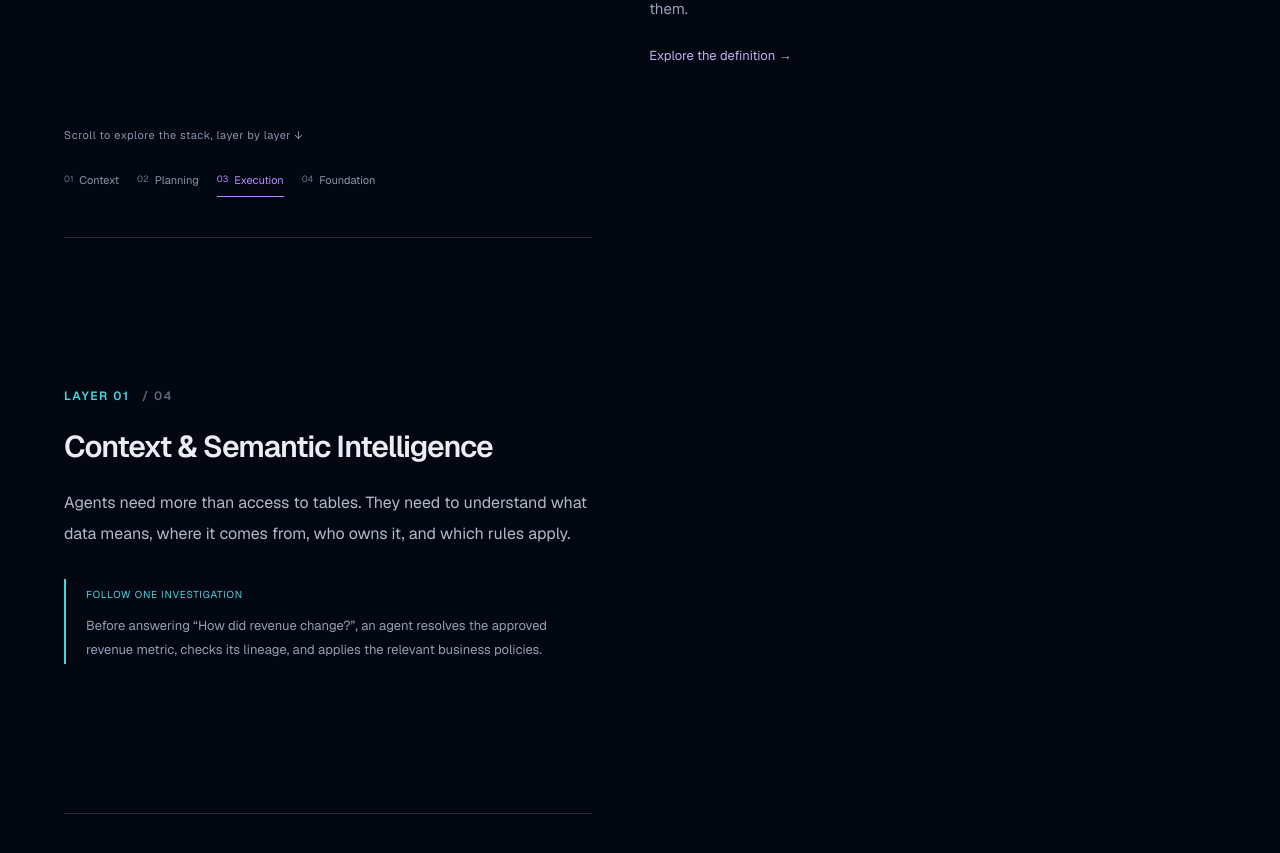
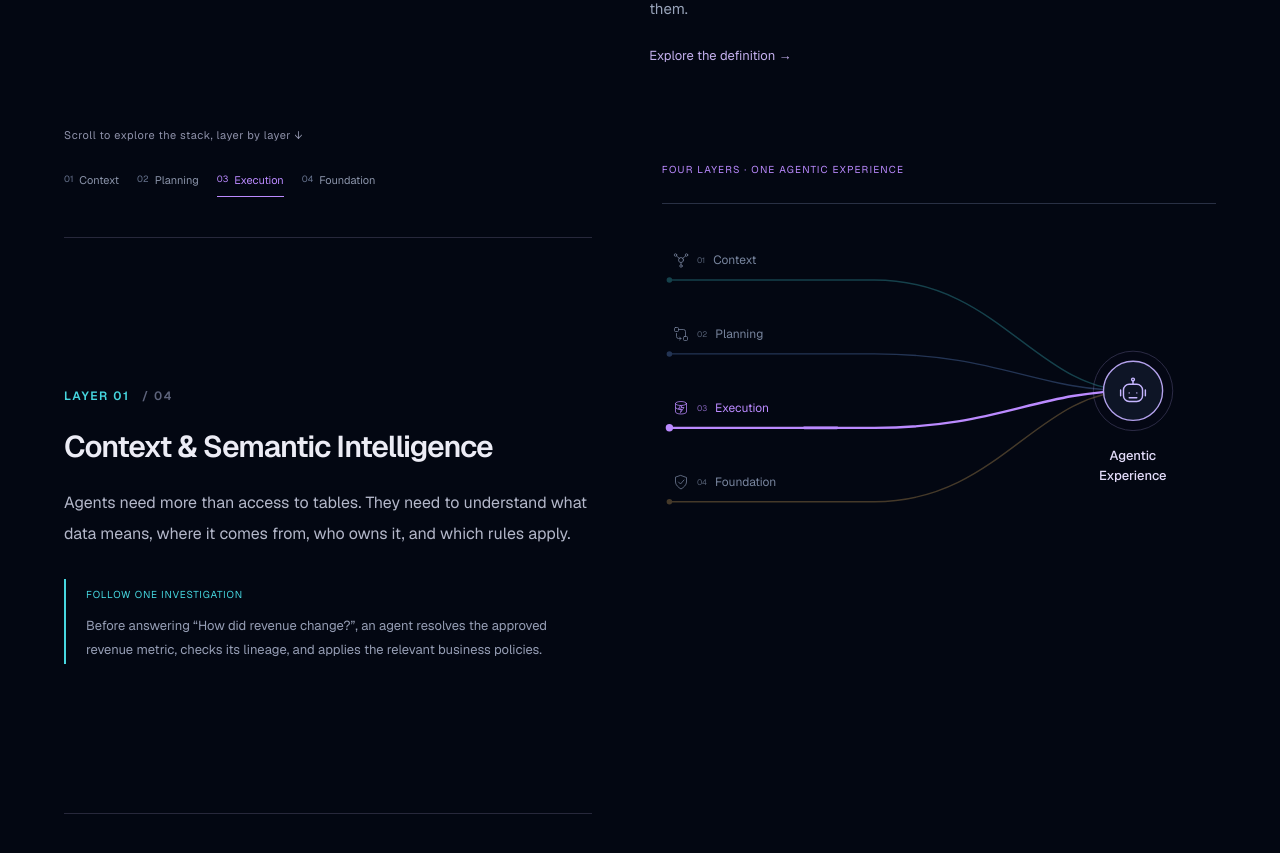
Before and after one commit to Datus-ai/agentic-data-stack-website, a Next.js app: page / in a window 1280 px wide. Shown: the part 1120-1973 px from the top of the page. Built offline with nearby package versions, Linux system fonts and the light colour scheme.

Commit message:
Unify four layer inputs into Agentic Experience convergence

```diff
--- a/app/globals.css
+++ b/app/globals.css
@@ -320,7 +320,7 @@ a, button, input, summary { -webkit-tap-highlight-color: transparent; }
 .layer-example { margin-top:30px; border-left:2px solid var(--layer-color); padding:2px 0 2px 20px; }
 .layer-example > span { font-size:10px; letter-spacing:.08em; color:var(--layer-color); }
 .layer-example p { font-size:13px; color:#969eb5; line-height:1.85; margin:9px 0 0; }
-.architecture-story-stage { position:sticky; top:120px; padding-top:65px; }
+.architecture-story-stage { position:sticky; top:100px; padding-top:35px; }
 .architecture-layer-nav { display:flex; flex-wrap:wrap; gap:8px 18px; margin:0 0 20px; padding-bottom:20px; }
 .architecture-layer-nav a { display:flex; gap:6px; align-items:center; padding:8px 0; color:#8b94aa; font-size:11px; border-bottom:1px solid transparent; transition:color .2s,border-color .2s; }
 .architecture-layer-nav a > span:first-child { font-size:9px; color:#68748f; }
@@ -328,28 +328,38 @@ a, button, input, summary { -webkit-tap-highlight-color: transparent; }
 .architecture-layer-nav a[aria-current="step"] { color:var(--layer-color); border-bottom-color:var(--layer-color); }
 .architecture-layer-nav a[aria-current="step"] > span { color:var(--layer-color); }
 .layer-convergence { margin:0; color:var(--layer-color); }
-.layer-visual-heading { padding-bottom:20px; border-bottom:1px solid #293044; }
+.layer-visual-heading { padding-bottom:16px; border-bottom:1px solid #293044; }
 .layer-visual-heading > span { display:block; font-size:10px; letter-spacing:.12em; margin-bottom:10px; }
 .layer-visual-heading > strong { font-size:22px; font-weight:500; letter-spacing:-.02em; color:#edeff7; }
-.layer-stream-canvas { position:relative; width:100%; aspect-ratio:600 / 440; margin-top:28px; }
+.layer-stream-canvas { position:relative; width:100%; aspect-ratio:600 / 360; margin-top:16px; }
 .layer-stream-lines { display:block; width:100%; height:100%; overflow:visible; color:var(--layer-color); }
-.layer-stream-track { stroke:var(--layer-color); stroke-width:2; opacity:.45; }
-.layer-stream-pulse { stroke:var(--layer-color); stroke-width:3; stroke-linecap:round; stroke-dasharray:7 93; animation:layer-converge 4.5s linear infinite; }
-.layer-stream-halo { fill:color-mix(in srgb,var(--layer-color) 5%,transparent); stroke:var(--layer-color); stroke-width:1; opacity:.25; }
-.layer-stream-core { fill:#0e1526; stroke:var(--layer-color); stroke-width:1.5; }
+.layer-source-ray { color:var(--source-color); opacity:.28; transition:opacity .4s; }
+.layer-source-ray.is-active { opacity:1; }
+.layer-stream-track { stroke:var(--source-color); stroke-width:1.5; }
+.layer-source-ray.is-active .layer-stream-track { stroke-width:2.5; }
+.layer-stream-pulse { stroke:var(--source-color); stroke-width:3; stroke-linecap:round; stroke-dasharray:7 93; animation:layer-converge 4.5s linear infinite; opacity:0; }
+.layer-source-ray.is-active .layer-stream-pulse { opacity:1; }
+.layer-stream-halo { fill:#a394f00c; stroke:#b4a2ed; stroke-width:1; opacity:.25; }
+.layer-stream-core { fill:#0e1526; stroke:#b4a2ed; stroke-width:1.5; }
 .layer-stream-labels { list-style:none; padding:0; margin:0; }
-.layer-stream-labels li { position:absolute; left:2%; transform:translateY(calc(-100% - 9px)); width:65%; font-size:11px; color:#c4ccdc; white-space:nowrap; }
-.layer-stream-labels li > span { font-size:8px; color:var(--layer-color); opacity:.7; margin-right:10px; }
-.layer-stream-symbol { position:absolute; left:90%; top:46.59%; transform:translate(-50%,-50%); width:5.5%; }
+.layer-stream-labels li { position:absolute; left:2%; transform:translateY(calc(-100% - 11px)); width:65%; display:flex; align-items:center; gap:8px; font-size:12px; color:#78859e; transition:color .4s; }
+.layer-stream-labels li.is-active { color:var(--source-color); }
+.layer-stream-labels li > svg { width:16px; height:16px; flex-shrink:0; }
+.layer-stream-labels li > span { font-size:8px; opacity:.7; }
+.layer-stream-symbol { position:absolute; left:85%; top:51.39%; transform:translate(-50%,-50%); width:5.5%; color:#c6b6ff; }
 .layer-stream-symbol svg { width:100%; display:block; }
-.layer-stream-result { position:absolute; left:67%; top:63%; width:33%; font-size:11px; line-height:1.7; text-align:center; color:var(--layer-color); }
-.layer-convergence figcaption { font-size:10px; line-height:1.8; color:#727e98; border-top:1px solid #252c3e; padding-top:16px; }
-.architecture-topic-panel { animation:layer-node-enter .4s ease both; }
+.layer-stream-result { position:absolute; left:70%; top:68%; width:30%; font-size:13px; line-height:1.5; text-align:center; color:#e3dcfa; font-weight:500; }
+.layer-capabilities { padding-top:20px; border-top:1px solid #293044; animation:layer-node-enter .35s ease both; }
+.layer-capabilities-eyebrow { display:block; color:var(--layer-color); font-size:9px; letter-spacing:.12em; }
+.layer-capabilities > strong { display:block; font-size:15px; color:#dce1ee; margin-top:9px; font-weight:500; line-height:1.5; }
+.layer-capabilities ul { display:grid; grid-template-columns:1fr 1fr; gap:10px 16px; padding:0; margin:18px 0 0; list-style:none; }
+.layer-capabilities li { font-size:11px; color:#a9b5cc; line-height:1.6; display:flex; align-items:baseline; gap:9px; }
+.layer-capabilities li::before { content:""; width:4px; height:4px; flex-shrink:0; border-radius:50%; background:var(--layer-color); }
 @keyframes layer-converge { from { stroke-dashoffset:100; } to { stroke-dashoffset:0; } }
 .layer-mobile-visual { display:none; }
 @keyframes layer-node-enter { from { opacity:0; transform:translateY(7px); } to { opacity:1; transform:none; } }
 @media(min-width:761px) and (max-height:760px) { .architecture-story-stage { top:90px; padding-top:25px; } }
 @media(max-width:950px) { .architecture-story { gap:32px; } .architecture-step h3 { font-size:26px; } .layer-stream-labels li { font-size:10px; } }
 @media(max-width:760px) { .architecture-story { display:block; margin-top:40px; } .architecture-story-stage { display:none; } .architecture-step { min-height:auto; padding:38px 0; } .architecture-step h3 { font-size:25px; } .layer-explanation { font-size:15px; } .layer-mobile-visual { display:block; margin-top:35px; } .layer-visual-heading { display:none; } .layer-stream-labels li { font-size:10px; } .layer-stream-labels li > span { margin-right:6px; } .layer-stream-result { font-size:10px; } .architecture-layer-nav { gap:8px 15px; } }
-@media(prefers-reduced-motion:reduce) { .architecture-topic-panel,.layer-stream-pulse { animation:none; } .layer-stream-pulse { display:none; } .architecture-layer-nav a { transition:none; } }
+@media(prefers-reduced-motion:reduce) { .layer-capabilities,.layer-stream-pulse { animation:none; } .layer-source-ray,.layer-stream-labels li { transition:none; } .layer-stream-pulse { display:none; } .architecture-layer-nav a { transition:none; } }
 @media print { .architecture-story { display:block; } .architecture-story-stage { display:none; } .architecture-step { min-height:0; break-inside:avoid; } .layer-mobile-visual { display:block; } .layer-stream-pulse { display:none; } }
--- a/components/community/ArchitectureDiagram.tsx
+++ b/components/community/ArchitectureDiagram.tsx
@@ -53,23 +53,31 @@ function LayerSymbol({ index }: { index: number }) {
 
 function TopicVisual({ index, zh }: { index: number; zh: boolean }) {
   const layer = layers[index];
-  return <figure className="layer-convergence" style={{ "--layer-color": layer.color } as CSSProperties} aria-label={`${layer.title}: ${layer.nodes.join(", ")} → ${layer.hub}`}>
-    <div className="layer-visual-heading"><span>LAYER 0{index + 1} / {zh ? "本层能力" : "LAYER FOCUS"}</span><strong>{zh ? layer.zhHub : layer.hub}</strong></div>
+  return <figure className="layer-convergence" style={{ "--layer-color": layer.color } as CSSProperties} aria-label={zh ? "四层能力共同汇聚为 Agentic Experience" : "Four layers converge into Agentic Experience"}>
+    <div className="layer-visual-heading"><span>{zh ? "四层协同 · 一个共同的体验" : "FOUR LAYERS · ONE AGENTIC EXPERIENCE"}</span></div>
     <div className="layer-stream-canvas">
-      <svg className="layer-stream-lines" viewBox="0 0 600 440" fill="none" aria-hidden="true">
-        {layer.nodes.map((node, i) => {
-          const y = 50 + i * 62;
-          const path = `M 8 ${y} H 245 C 380 ${y}, 420 205, 540 205`;
-          return <g key={node}><path className="layer-stream-track" d={path}/><path className="layer-stream-pulse" d={path} pathLength="100" style={{ animationDelay: `${i * -.65}s` }}/><circle cx="8" cy={y} r="3" fill="currentColor"/></g>;
+      <svg className="layer-stream-lines" viewBox="0 0 600 360" fill="none" aria-hidden="true">
+        {layers.map((source, i) => {
+          const y = 65 + i * 80;
+          const path = `M 8 ${y} H 230 C 365 ${y}, 405 185, 510 185`;
+          return <g key={source.label} className={`layer-source-ray${i === index ? " is-active" : ""}`} style={{ "--source-color": source.color } as CSSProperties}>
+            <path className="layer-stream-track" d={path}/>
+            <path className="layer-stream-pulse" d={path} pathLength="100" style={{ animationDelay: `${i * -.65}s` }}/>
+            <circle cx="8" cy={y} r={i === index ? 4 : 3} fill="currentColor"/>
+          </g>;
         })}
-        <circle className="layer-stream-halo" cx="540" cy="205" r="43"/>
-        <circle className="layer-stream-core" cx="540" cy="205" r="32"/>
+        <circle className="layer-stream-halo" cx="510" cy="185" r="43"/>
+        <circle className="layer-stream-core" cx="510" cy="185" r="32"/>
       </svg>
-      <ol className="layer-stream-labels">{layer.nodes.map((node, i) => <li key={node} style={{ top: `${(50 + i * 62) / 440 * 100}%` }}><span>0{i + 1}</span>{node}</li>)}</ol>
-      <div className="layer-stream-symbol"><LayerSymbol index={index}/></div>
-      <span className="layer-stream-result">{zh ? layer.zhOutcome : layer.outcome}</span>
+      <ol className="layer-stream-labels">{layers.map((source, i) => <li className={i === index ? "is-active" : ""} key={source.label} style={{ top: `${(65 + i * 80) / 360 * 100}%`, "--source-color": source.color } as CSSProperties}><LayerSymbol index={i}/><span>0{i + 1}</span>{source.label}</li>)}</ol>
+      <div className="layer-stream-symbol"><svg viewBox="0 0 32 32" fill="none" stroke="currentColor" strokeWidth="1.5" strokeLinecap="round" strokeLinejoin="round" aria-hidden="true"><rect x="6" y="9" width="20" height="18" rx="6"/><path d="M16 9V5m-4 13h.01M20 18h.01M12 23h8M3 15v6m26-6v6"/><circle cx="16" cy="4" r="1.5"/></svg></div>
+      <strong className="layer-stream-result" lang="en">Agentic<br/>Experience</strong>
     </div>
-    <figcaption>{zh ? "多个组件协同，汇聚为这一层的能力。" : "Distinct components converge into a shared capability."}</figcaption>
+    <figcaption className="layer-capabilities" key={index}>
+      <span className="layer-capabilities-eyebrow">LAYER 0{index + 1} / {zh ? "具体能力" : "CAPABILITIES"}</span>
+      <strong>{zh ? layer.zhTitle : layer.title}</strong>
+      <ul>{layer.nodes.map(node => <li key={node}>{node}</li>)}</ul>
+    </figcaption>
   </figure>;
 }
 
@@ -115,7 +123,7 @@ export default function ArchitectureDiagram({ locale }: { locale: Locale }) {
       </article>)}
     </div>
     <aside className="architecture-story-stage" aria-label={zh ? "架构层级可视化" : "Architecture layer visualization"}>
-      <div className="architecture-topic-panel" key={active}><TopicVisual index={active} zh={zh} /></div>
+      <div className="architecture-topic-panel"><TopicVisual index={active} zh={zh} /></div>
     </aside>
   </div>;
 }
```
